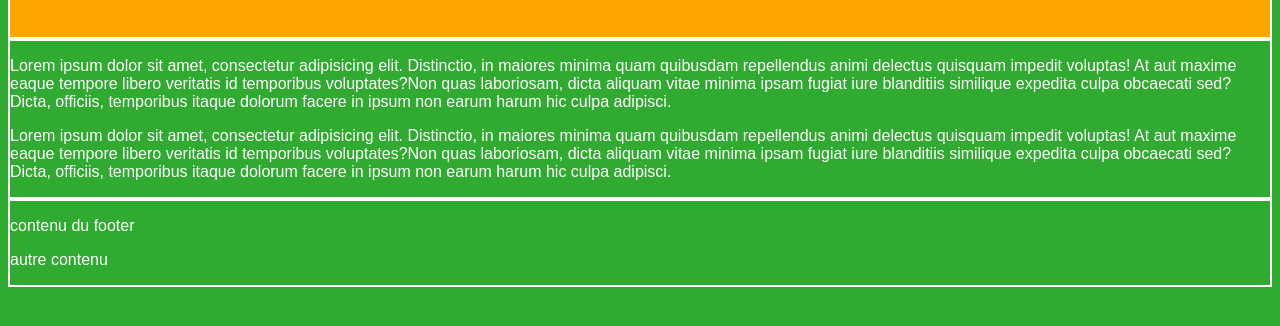
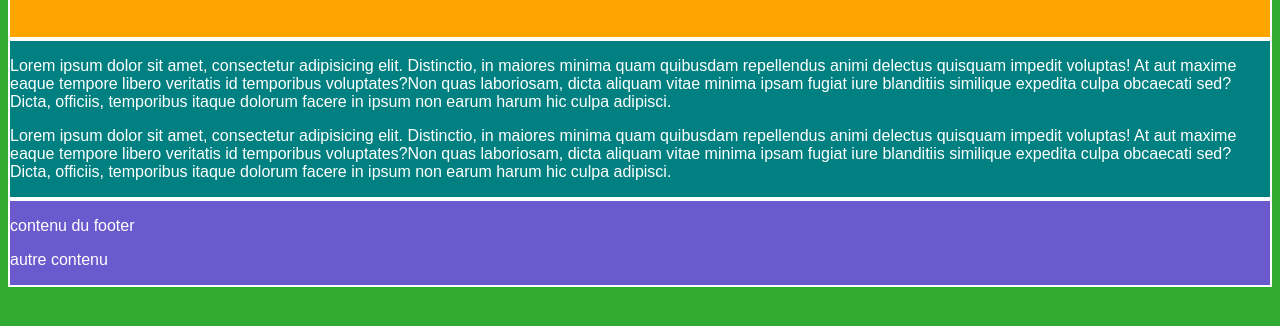
Before and after one commit to PhilippeGuy/ex-03, a plain HTML site: page index.html in a window 1280 px wide. Shown: the part 190-516 px from the top of the page. Drawn offline with Linux system fonts and the light colour scheme.

Commit message:
M Couleur du background de main et footer

```diff
--- a/css/style.css
+++ b/css/style.css
@@ -12,10 +12,12 @@ body{
 
 main{
     border: 2px solid white;
+    background-color: teal;
 }
 
 footer {
     border: 2px solid white;
+    background-color: slateblue;
 }
 
 h1{
```
